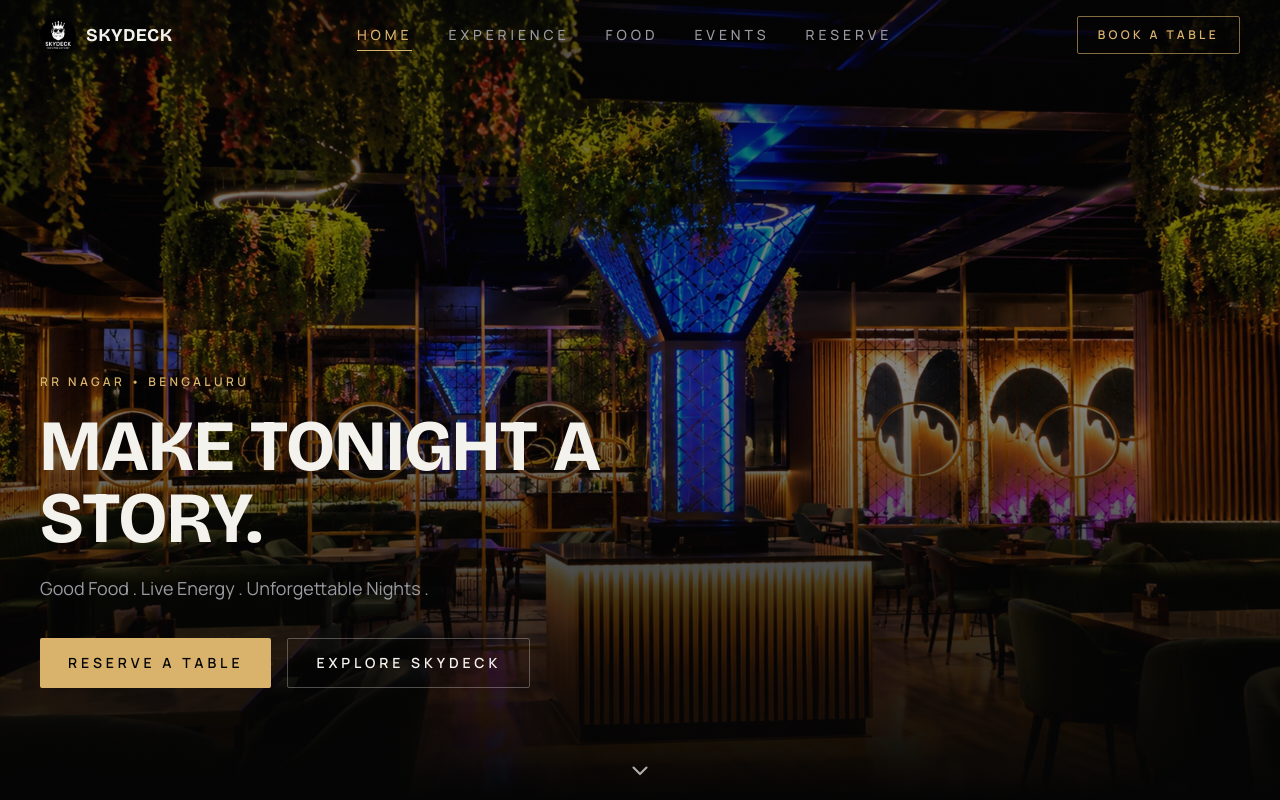
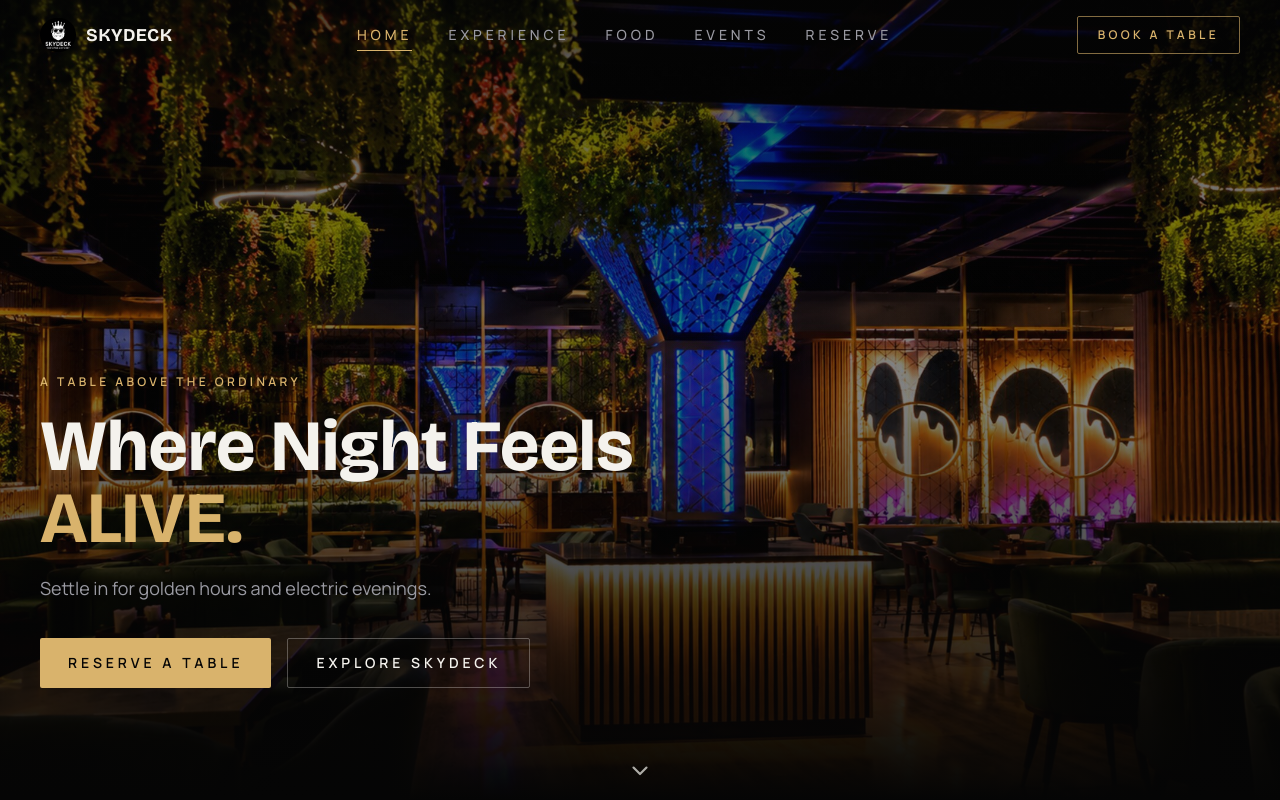
Before and after one commit to Adithyasp64/Skydeck, a Next.js app: page / in a window 1280 px wide. Shown: the top 800 px of the page. Built offline with nearby package versions, Linux system fonts and the light colour scheme.

Commit message:
Before demo deployment commit

```diff
--- a/app/globals.css
+++ b/app/globals.css
@@ -24,6 +24,28 @@ body {
   background-image: linear-gradient(rgba(255, 255, 255, 0.018) 1px, transparent 1px),
     linear-gradient(90deg, rgba(255, 255, 255, 0.018) 1px, transparent 1px);
   background-size: 72px 72px;
+}
+
+.font-athelas {
+  font-family: Athelas, Georgia, serif;
+}
+
+.font-vanguard {
+  font-family: Vanguard, "Arial Narrow", sans-serif;
+}
+
+.hero-accent {
+  font-family: Athelas, Georgia, serif;
+  font-style: italic;
+  font-weight: 500;
+  letter-spacing: 0;
+  text-shadow: 0 0 28px rgba(217, 179, 108, 0.24);
+}
+
+.hero-lead {
+  font-family: Athelas, Georgia, serif;
+  font-weight: 700;
+  letter-spacing: 0.01em;
 }
 
 ::selection {
--- a/app/page.tsx
+++ b/app/page.tsx
@@ -9,6 +9,7 @@ import ReservationSection from "@/components/ReservationSection";
 import Gallery from "@/components/Gallery";
 import Location from "@/components/Location";
 import Footer from "@/components/Footer";
+import EventPopup from "@/components/EventPopup";
 
 export default function Home() {
   return (
@@ -24,6 +25,7 @@ export default function Home() {
       <Gallery />
       <Location />
       <Footer />
+      <EventPopup />
     </main>
   );
 }
--- /dev/null
+++ b/components/EventPopup.tsx
@@ -0,0 +1,101 @@
+"use client";
+
+import { AnimatePresence, motion, useReducedMotion } from "framer-motion";
+import Image from "next/image";
+import { X } from "lucide-react";
+import { useEffect, useState } from "react";
+
+const SESSION_KEY = "skydeck-event-popup-shown";
+
+export default function EventPopup() {
+  const [isOpen, setIsOpen] = useState(false);
+  const shouldReduceMotion = useReducedMotion();
+
+  useEffect(() => {
+    if (sessionStorage.getItem(SESSION_KEY)) return;
+
+    const hero = document.querySelector<HTMLElement>("#hero");
+    if (!hero) return;
+
+    let timer: number | undefined;
+    const observer = new IntersectionObserver(
+      ([entry]) => {
+        if (entry.isIntersecting || entry.boundingClientRect.bottom > 0) return;
+
+        sessionStorage.setItem(SESSION_KEY, "true");
+        timer = window.setTimeout(() => setIsOpen(true), 450);
+        observer.disconnect();
+      },
+      { threshold: 0 },
+    );
+
+    observer.observe(hero);
+
+    return () => {
+      observer.disconnect();
+      if (timer) window.clearTimeout(timer);
+    };
+  }, []);
+
+  function closePopup() {
+    setIsOpen(false);
+  }
+
+  return (
+    <AnimatePresence>
+      {isOpen && (
+        <motion.aside
+          initial={shouldReduceMotion ? { opacity: 0 } : { opacity: 0, y: 32, scale: 0.98 }}
+          animate={{ opacity: 1, y: 0, scale: 1 }}
+          exit={shouldReduceMotion ? { opacity: 0 } : { opacity: 0, y: 24, scale: 0.98 }}
+          transition={{ duration: shouldReduceMotion ? 0.01 : 0.7, ease: [0.16, 1, 0.3, 1] }}
+          role="dialog"
+          aria-label="Upcoming event"
+          className="fixed inset-x-4 bottom-4 z-50 overflow-hidden rounded-sm border border-bone/20 bg-char2 shadow-[0_24px_80px_rgba(0,0,0,0.55)] sm:inset-x-auto sm:right-6 sm:bottom-6 sm:w-[min(420px,calc(100vw-3rem))]"
+        >
+          <div className="absolute inset-0">
+            <Image
+              src="/images/events/event 3.jpg"
+              alt=""
+              fill
+              sizes="420px"
+              className="object-cover opacity-30"
+            />
+            <div className="absolute inset-0 bg-gradient-to-r from-char2 via-char2/90 to-char2/45" />
+          </div>
+
+          <div className="relative p-5 sm:p-6">
+            <button
+              type="button"
+              onClick={closePopup}
+              aria-label="Dismiss event popup"
+              className="absolute right-3 top-3 rounded-full p-2 text-smoke transition-colors hover:bg-bone/10 hover:text-bone"
+            >
+              <X size={17} strokeWidth={1.5} />
+            </button>
+
+            <p className="text-[10px] font-semibold uppercase tracking-widest2 text-gold">
+              Upcoming Event
+            </p>
+            <p className="mt-4 text-[10px] font-semibold uppercase tracking-widest2 text-smoke">
+              Friday <span className="px-1 text-gold">•</span> 10 PM Onwards
+            </p>
+            <h2 className="mt-2 max-w-[16rem] font-display text-3xl font-bold leading-none text-bone">
+              DJ Night
+            </h2>
+            <p className="mt-3 max-w-xs text-sm leading-relaxed text-smoke">
+              Live DJ <span className="px-1 text-gold">•</span> Signature Drinks <span className="px-1 text-gold">•</span> Rooftop Vibes
+            </p>
+            <a
+              href="#reservation"
+              onClick={closePopup}
+              className="mt-5 inline-flex rounded-sm bg-gold px-5 py-3 text-[10px] font-semibold uppercase tracking-widest2 text-void transition-colors hover:bg-goldSoft"
+            >
+              Reserve a Table
+            </a>
+          </div>
+        </motion.aside>
+      )}
+    </AnimatePresence>
+  );
+}
--- a/components/Hero.tsx
+++ b/components/Hero.tsx
@@ -9,18 +9,34 @@ const HERO_SLIDES = [
   {
     src: "/images/ambience/hero-main.jpg",
     alt: "Skydeck's main floor at night, lit in warm gold and neon",
+    eyebrow: "RR Nagar • Bengaluru",
+    headline: "Make Tonight a STORY.",
+    accent: "STORY.",
+    description: "Good food. Live energy. Unforgettable nights.",
   },
   {
     src: "/images/ambience/hero-alt.jpg",
     alt: "Skydeck's atmospheric lounge interior",
+    eyebrow: "A TABLE ABOVE THE ORDINARY",
+    headline: "Where Night Feels ALIVE.",
+    accent: "ALIVE.",
+    description: "Settle in for golden hours and electric evenings.",
   },
   {
     src: "/images/ambience/night_life.jpg",
     alt: "Skydeck's wide lounge space",
+    eyebrow: "EAT • DRINK • UNWIND",
+    headline: "Good Times Served, LOUD.",
+    accent: "LOUD.",
+    description: "Signature pours, bold plates, and a room that moves.",
   },
   {
     src: "/images/gallery/bar.jpg",
     alt: "Skydeck's greenery-lined dining hall",
+    eyebrow: "YOUR NEXT NIGHT OUT",
+    headline: "Rooftop Energy, REFINED.",
+    accent: "REFINED.",
+    description: "Come for the view. Stay for the feeling.",
   },
 ];
 
@@ -106,32 +122,28 @@ export default function Hero() {
         className="relative z-10 w-full px-6 pb-20 lg:px-10 lg:pb-28"
       >
         <div className="mx-auto max-w-7xl">
-          <motion.p
-            initial={{ opacity: 0, y: 14 }}
-            animate={{ opacity: 1, y: 0 }}
-            transition={{ duration: 0.8, ease: [0.16, 1, 0.3, 1], delay: 0.2 }}
-            className="mb-5 text-xs font-semibold uppercase tracking-widest2 text-gold"
-          >
-            RR Nagar • Bengaluru
-          </motion.p>
+          <AnimatePresence initial={false} mode="wait">
+            <motion.div
+              key={slideIndex}
+              initial={{ opacity: 0, y: shouldReduceMotion ? 0 : 18 }}
+              animate={{ opacity: 1, y: 0 }}
+              exit={{ opacity: 0, y: shouldReduceMotion ? 0 : -14 }}
+              transition={{ duration: shouldReduceMotion ? 0.01 : 0.8, ease: [0.16, 1, 0.3, 1] }}
+            >
+              <p className="mb-5 text-xs font-semibold uppercase tracking-widest2 text-gold">
+                {HERO_SLIDES[slideIndex].eyebrow}
+              </p>
 
-          <motion.h1
-            initial={{ opacity: 0, y: 24 }}
-            animate={{ opacity: 1, y: 0 }}
-            transition={{ duration: 0.9, ease: [0.16, 1, 0.3, 1], delay: 0.35 }}
-            className="max-w-3xl font-display text-5xl font-bold leading-[1.05] text-bone sm:text-6xl lg:text-7xl"
-          >
-            MAKE TONIGHT A STORY.
-          </motion.h1>
+              <h1 className="max-w-3xl font-display text-5xl font-bold leading-[1.05] text-bone sm:text-6xl lg:text-7xl">
+                {HERO_SLIDES[slideIndex].headline.replace(HERO_SLIDES[slideIndex].accent, "")}
+                <span className="text-gold">{HERO_SLIDES[slideIndex].accent}</span>
+              </h1>
 
-          <motion.p
-            initial={{ opacity: 0, y: 16 }}
-            animate={{ opacity: 1, y: 0 }}
-            transition={{ duration: 0.8, ease: [0.16, 1, 0.3, 1], delay: 0.55 }}
-            className="mt-5 max-w-md text-lg text-smoke"
-          >
-           Good Food . Live Energy . Unforgettable Nights .
-          </motion.p>
+              <p className="mt-5 max-w-md text-lg text-smoke">
+                {HERO_SLIDES[slideIndex].description}
+              </p>
+            </motion.div>
+          </AnimatePresence>
 
           <motion.div
             initial={{ opacity: 0, y: 16 }}
```
